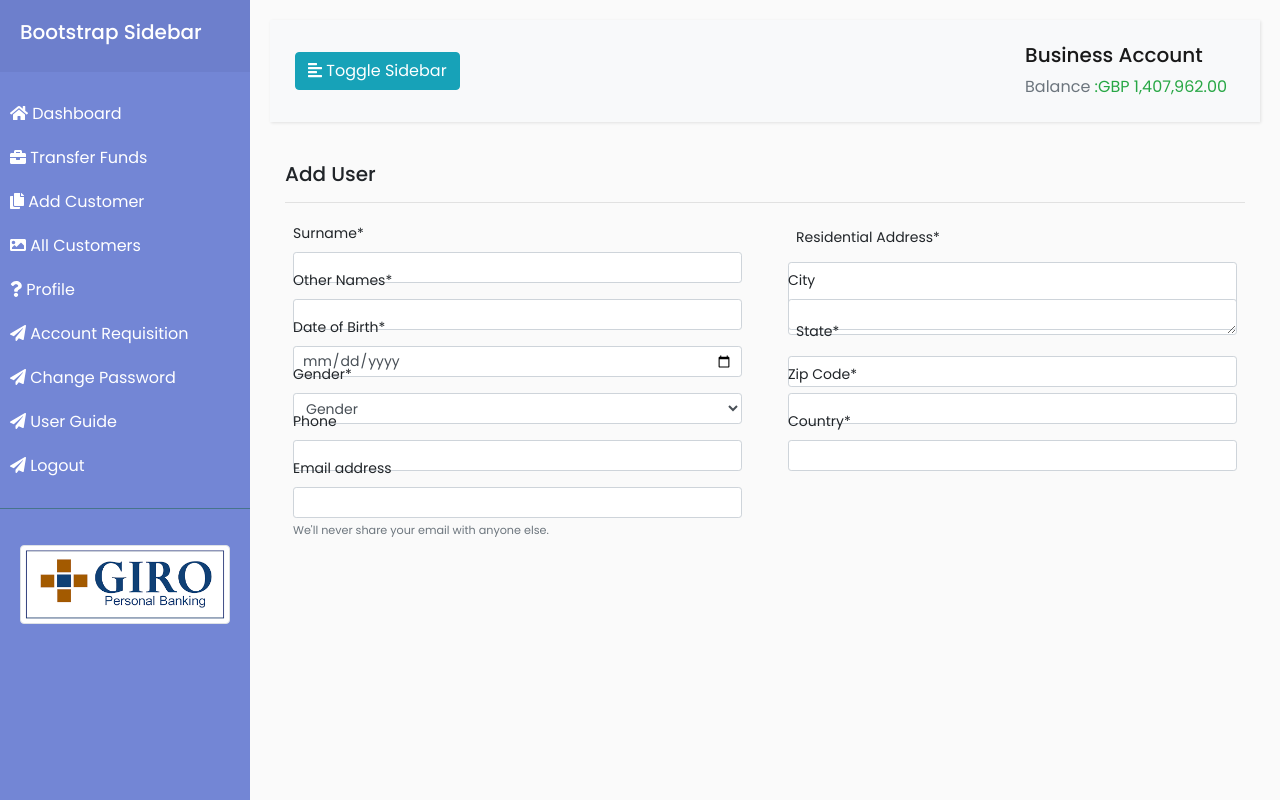
After one commit to Chamberezigbo/giro-banking, a PHP site: page /dashboard/add-customer.php in a window 1280 px wide. The commit adds this page. Run offline with PHP 8.4, Linux system fonts and the light colour scheme; some libraries are stand-ins or nearby versions.

Commit message:
moved dashoad to a folder

```diff
--- a/css/mycss.css
+++ b/css/mycss.css
@@ -130,7 +130,7 @@ span {
 
 #sidebar ul li a {
 	padding: 10px;
-	font-size: 1.1em;
+	font-size: 1em;
 	display: block;
 }
 
@@ -223,7 +223,7 @@ a.article:hover {
 	#sidebar.active {
 		margin-left: 0 !important;
 	}
-	#sidebar .sidebar-header h3,
+	#sidebar .sidebar-header h4,
 	#sidebar .CTAs {
 		display: none;
 	}
--- a/dashboard-footer.php
+++ /dev/null
@@ -1,3 +0,0 @@
-    <script src="https://cdn.jsdelivr.net/npm/bootstrap@5.2.1/dist/js/bootstrap.bundle.min.js"></script>
-</body>
-</html>
--- /dev/null
+++ b/dashboard/add-customer.php
@@ -0,0 +1,67 @@
+<? require_once("dashbord-header.php") ?>
+
+<div class="container">
+     <h5>Add User</h5>
+     <hr>
+     <form action="" method="post">
+
+          <div class="row">
+               <div class="col">
+                    <div class="form-group form-control-sm">
+                         <label for="surname">Surname*</label>
+                         <input type="text" class="form-control form-control-sm" id="surname" name="surname">
+                    </div>
+                    <div class="form-group form-control-sm">
+                         <label for="otherName">Other Names*</label>
+                         <input type="text" class="form-control form-control-sm" id="otherName" name="thername">
+                    </div>
+                    <div class="form-group form-control-sm">
+                         <label for="dateOfBirth">Date of Birth*</label>
+                         <input type="date" class="form-control form-control-sm" id="dateOfBirth" name="dateOfBirth">
+                    </div>
+                    <div class="form-group form-control-sm">
+                         <label for="exampleInputPassword1">Gender*</label>
+                         <select class="form-control form-control-sm">
+                              <option>Gender</option>
+                              <option>Female</option>
+                              <option>Male</option>
+                         </select>
+                    </div>
+                    <div class="form-group form-control-sm">
+                         <label for="phone">Phone</label>
+                         <input type="password" class="form-control form-control-sm" id="phone" name="phone">
+                    </div>
+                    <div class="form-group form-control-sm">
+                         <label for="exampleInputEmail1">Email address</label>
+                         <input type="email" class="form-control form-control-sm" id="exampleInputEmail1" name="email" aria-describedby="emailHelp">
+                         <small id="emailHelp" class="form-text text-muted">We'll never share your email with anyone else.</small>
+                    </div>
+               </div>
+
+               <div class="col">
+
+                    <div class="form-group form-control-sm">
+                         <label for="exampleFormControlTextarea1" class="form-control-sm">Residential Address*</label>
+                         <textarea class=" form-control form-control-sm" id="exampleFormControlTextarea1" name="address" rows="3"></textarea>
+                    </div>
+                    <div class="form-group form-control-sm">
+                         <label for="city">City</label>
+                         <input type="text" class="form-control form-control-sm" id="city" name="city">
+                    </div>
+                    <div class="form-group form-control-sm">
+                         <label for="state" class="form-control-sm">State*</label>
+                         <input type="text" class="form-control form-control-sm" id="state" name="state">
+                    </div>
+                    <div class="form-group form-control-sm">
+                         <label for="exampleInputPassword1 form-control-sm">Zip Code*</label>
+                         <input type="text" class="form-control form-control-sm" id="exampleInputPassword1">
+                    </div>
+                    <div class="form-group form-control-sm">
+                         <label for="exampleInputPassword1 form-control-sm">Country*</label>
+                         <input type="text" class="form-control form-control-sm" id="exampleInputPassword1">
+                    </div>
+               </div>
+          </div>
+
+     </form>
+</div>
--- /dev/null
+++ b/dashboard/dashbord-header.php
@@ -0,0 +1,123 @@
+<!DOCTYPE html>
+<html>
+
+<head>
+     <meta charset="utf-8">
+     <meta name="viewport" content="width=device-width, initial-scale=1.0">
+     <meta http-equiv="X-UA-Compatible" content="IE=edge">
+
+     <title>Giro Banking</title>
+
+     <!-- Bootstrap CSS CDN -->
+     <link rel="stylesheet" href="https://stackpath.bootstrapcdn.com/bootstrap/4.1.0/css/bootstrap.min.css" integrity="sha384-9gVQ4dYFwwWSjIDZnLEWnxCjeSWFphJiwGPXr1jddIhOegiu1FwO5qRGvFXOdJZ4" crossorigin="anonymous">
+     <!-- Our Custom CSS -->
+     <link rel="stylesheet" href="../css/mycss.css?v=<?php echo time(); ?>">
+
+     <!-- Font Awesome JS -->
+     <script defer src="https://use.fontawesome.com/releases/v5.0.13/js/solid.js" integrity="sha384-tzzSw1/Vo+0N5UhStP3bvwWPq+uvzCMfrN1fEFe+xBmv1C/AtVX5K0uZtmcHitFZ" crossorigin="anonymous"></script>
+     <script defer src="https://use.fontawesome.com/releases/v5.0.13/js/fontawesome.js" integrity="sha384-6OIrr52G08NpOFSZdxxz1xdNSndlD4vdcf/q2myIUVO0VsqaGHJsB0RaBE01VTOY" crossorigin="anonymous"></script>
+
+</head>
+
+<body>
+
+     <div class="wrapper">
+          <!-- Sidebar  -->
+          <nav id="sidebar">
+               <div class="sidebar-header">
+                    <h5>Bootstrap Sidebar</h5>
+                    <strong>BS</strong>
+               </div>
+
+               <ul class="list-unstyled components">
+                    <li class="">
+                         <a href="#homeSubmenu">
+                              <i class="fas fa-home"></i>
+                              Dashboard
+                         </a>
+                    </li>
+                    <li>
+                         <a href="#">
+                              <i class="fas fa-briefcase"></i>
+                              Transfer Funds
+                         </a>
+                         <a href="add-customer.php">
+                              <i class="fas fa-copy"></i>
+                              Add Customer
+                         </a>
+                    </li>
+                    <li>
+                         <a href="#">
+                              <i class="fas fa-image"></i>
+                              All Customers
+                         </a>
+                    </li>
+                    <li>
+                         <a href="#">
+                              <i class="fas fa-question"></i>
+                              Profile
+                         </a>
+                    </li>
+                    <li>
+                         <a href="#">
+                              <i class="fas fa-paper-plane"></i>
+                              Account Requisition
+                         </a>
+                    </li>
+                    <li>
+                         <a href="#">
+                              <i class="fas fa-paper-plane"></i>
+                              Change Password
+                         </a>
+                    </li>
+                    <li>
+                         <a href="#">
+                              <i class="fas fa-paper-plane"></i>
+                              User Guide
+                         </a>
+                    </li>
+                    <li>
+                         <a href="#">
+                              <i class="fas fa-paper-plane"></i>
+                              Logout
+                         </a>
+                    </li>
+               </ul>
+               <ul class="list-unstyled CTAs">
+                    <img src="../images/download.png" class="img-thumbnail" alt="...">
+               </ul>
+
+          </nav>
+
+
+
+          <!-- Page Content  -->
+          <div id="content">
+
+               <nav class="navbar navbar-expand-lg navbar-light bg-light">
+                    <div class="container-fluid">
+
+                         <button type="button" id="sidebarCollapse" class="btn btn-info">
+                              <i class="fas fa-align-left"></i>
+                              <span>Toggle Sidebar</span>
+                         </button>
+
+                         <button class="btn btn-dark d-inline-block d-lg-none ml-auto" type="button" data-toggle="collapse" data-target="#navbarSupportedContent" aria-controls="navbarSupportedContent" aria-expanded="false" aria-label="Toggle navigation">
+                              <img src="./images/aiony-haust-3TLl_97HNJo-unsplash.jpg" class="img-thumbnail" alt="..." width="35">
+                         </button>
+
+                         <div class="collapse navbar-collapse" id="navbarSupportedContent">
+                              <ul class="nav navbar-nav ml-auto">
+                                   <li class="nav-item active">
+                                        <a class="nav-link" href="#">
+                                             <h5>Business Account</h5>
+                                             <span class="text-muted p">Balance</span>
+                                             <span class="text-success p">
+                                                  :GBP 1,407,962.00
+                                             </span>
+                                        </a>
+                                   </li>
+                              </ul>
+                         </div>
+                    </div>
+               </nav>
```
Also changed, not shown: dashboard/dashboard-footer.php (added, +17 -0 lines), dashboard/index.php (added, +191 -0 lines), dashbord-header.php (deleted, +0 -208 lines), header.php (+15 -7 lines).
